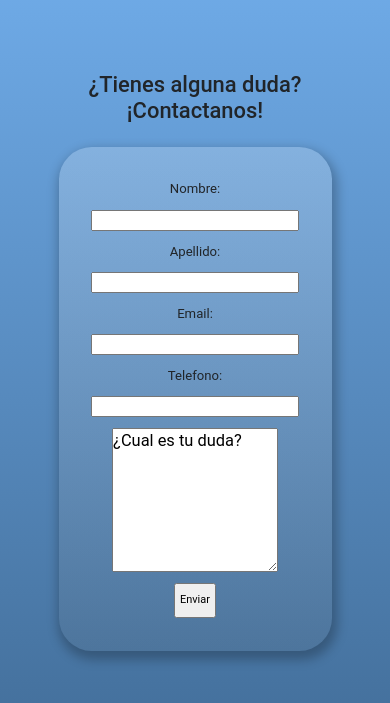
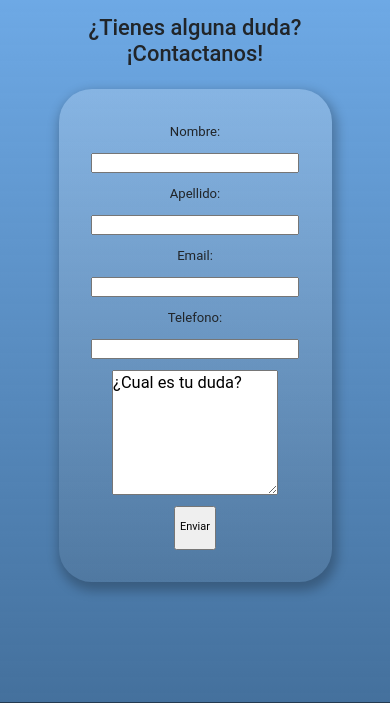
Before and after one commit to FedeBacelar/Red_de_Atencion_a_Problematicas_Sociales, a plain HTML site: page views/Contacto.html in a window 390 px wide. Shown: the part 77-780 px from the top of the page. Drawn offline with nearby package versions, Linux system fonts and the light colour scheme.

Commit message:
Arreglo de Bug + Comentarios eliminados

```diff
--- a/css/index.css
+++ b/css/index.css
@@ -139,108 +139,6 @@ header {
 
 
 
-
-
-
-/*
-header nav {
-    justify-content:space-between;
-}
-
-header li {
-}
-
-header li:hover {
-    transform: scale(1.2);
-}
-
-header ul {
-    margin: 2rem 5rem;
-    justify-content: center;
-    width: auto;
-    gap: 5rem;
-    align-items: center;
-}
-
-header img {
-    width: 20rem;
-    margin: 0rem 2rem;
-}
-
-
-
-@media screen and (max-width: 1065px){
-    header li {
-        font-size: 0.9em;
-    }
-    header ul {
-        gap: 4rem;
-    }
-
-}
-
-@media screen and (max-width: 1031px) {
-    header ul {
-        font-size: 2em;
-        margin: 1rem 3rem;
-        justify-content: center;
-        width: auto;
-        gap: 1.8rem;
-        align-items: center;
-    }
-}
-
-@media screen and (max-width: 890px){
-    header li {
-        font-size: 0.8em;
-    }
-
-}
-
-@media screen and (max-width: 837px){
-    header img {
-        width: 12rem;
-        margin: 0.5rem;
-        height: 5rem;
-    }
-
-}
-
-@media screen and (max-width:720px) {
-    header img {
-        width: 10rem;
-        margin: auto 0.5rem;
-        height: 3rem;
-    }
-    header li {
-        font-size: 0.6em;
-    }
-    header nav {
-        gap: 0rem;
-    }
-    header ul {
-        margin: auto 0.5rem;
-
-    }
-}
-
-@media screen and (max-width:535px) {
-
-    header img {
-        width: 8rem;
-        margin: auto 0.3rem;
-        height: 3rem;
-    }
-    header ul {
-        margin: auto 0.5rem;
-        gap: 1rem;
-        flex-wrap: wrap;
-    }
-
-}
-
-*/
-
 /* FOOTER */
 
 .Footer {
@@ -268,15 +166,6 @@ header img {
     transform: scale(1.1);
 }
 
-
-/*  INDEX   */
-
-/*
-.INDEX {
-    gap: 7rem;
-}
-
-*/
 
 /* INDEX: QuienesSomos */
 
@@ -817,7 +706,6 @@ header img {
 /* CONTACTO: Form*/
 
 .BodyContacto{
-    height: 100vh;
     justify-content:space-between;
 }
 
@@ -827,6 +715,11 @@ header img {
     grid-template-rows: 1fr 1fr 8fr 3fr;
     grid-row-gap: 1rem;
     max-width: 800px;
+}
+
+.MainContacto{
+    min-height: 530px;
+    height: calc(100vh - 87.15px - 47.91px);
 }
 
 .MainContacto__Section__Article__TextArea {
@@ -858,7 +751,7 @@ header img {
 
 .MainContacto__Section__Article__Form {
     width: 70%;
-    height: 40rem;
+    height: 90%;
     padding: 3rem;
     margin: 0 auto;
     background: linear-gradient(180deg, rgba(255, 255, 255, 0.2) 0%, rgba(108, 112, 114, 0.14) 100%);
@@ -880,14 +773,21 @@ header img {
         display: flex;
         flex-direction: column;
     }
+    .MainContacto__Section__Article{
+        height: 50rem;
+    }
+    .MainContacto{
+        min-height: 600px;
+        height: calc(100vh - 87.15px - 47.91px);
+    }
     .MainContacto__Section__Article__Form {
-        height: 46rem;
+        height: 90%;
     }
     .MainContacto__Section__Article {
         margin-bottom: 1rem ;
     }
     .MainContacto__Section__Article__Boton{
-        height: 20%;
+        height: 30%;
         width: 20%;
         font-size: 1em;
     }
```
